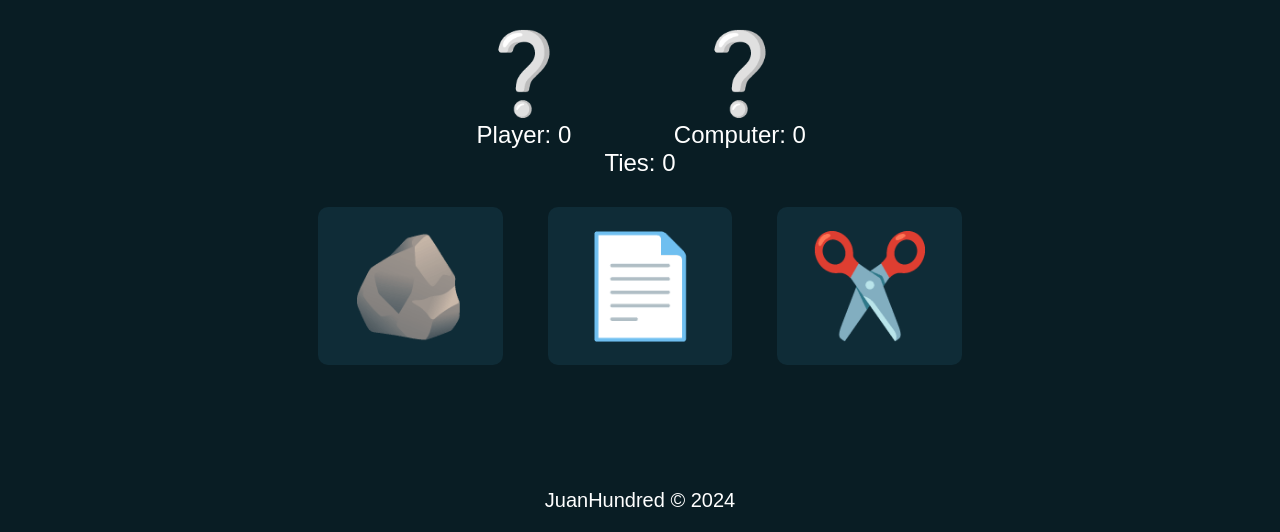
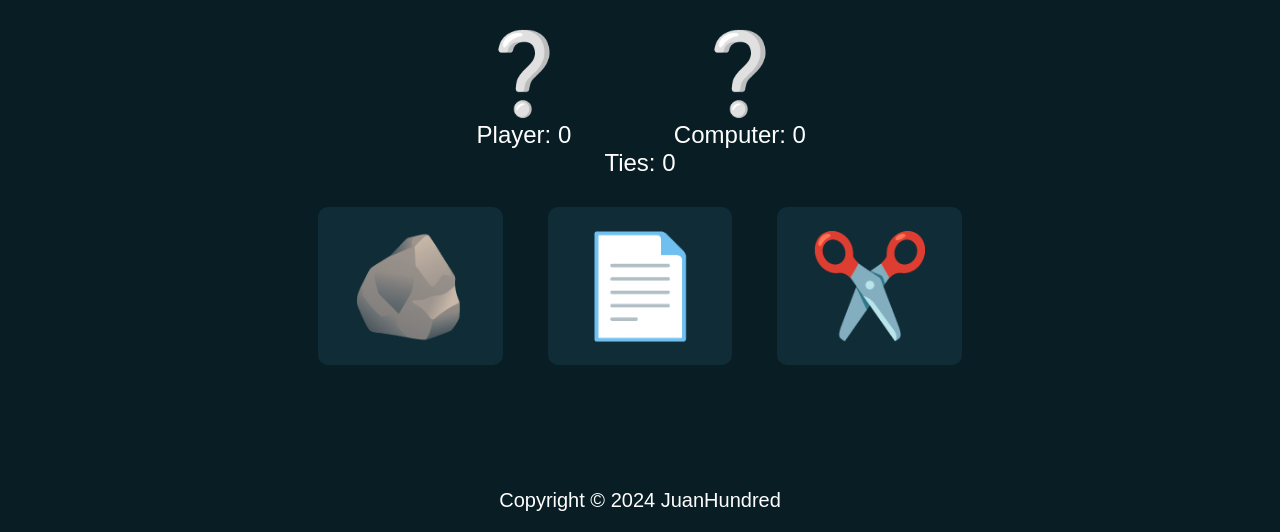
Before and after one commit to JuanHundred/rock-paper-scissors, a plain HTML site: page index.html in a window 1280 px wide. Shown: the part 268-800 px from the top of the page. Drawn offline with Linux system fonts and the light colour scheme.

Commit message:
Change copyright info in footer

```diff
--- a/index.html
+++ b/index.html
@@ -32,7 +32,7 @@
         </div>
     </div>
     <div id="footer">
-        <p>JuanHundred &copy; 2024</p>
+        <p>Copyright &copy; 2024 JuanHundred</p>
     </div>
 
 <script src="index.js"></script>
```
